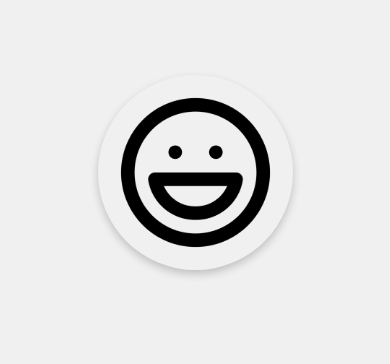
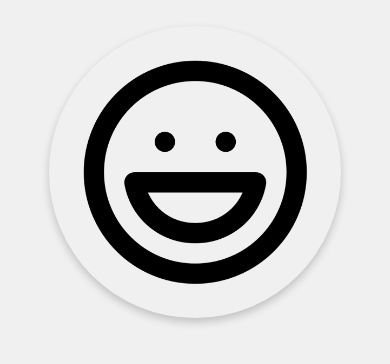
Before and after one commit to denherst/ST-PR, a plain HTML site: page index.html in a window 390 px wide. Shown: the part 250-614 px from the top of the page. Drawn offline with Linux system fonts and the light colour scheme.

Commit message:
Update index.html
editing width & height to proper phone size

```diff
--- a/index.html
+++ b/index.html
@@ -14,8 +14,8 @@
 			background-color: #f0f0f0;
 		}
 		.button {
-			width: 50vw;
-			height: 50vw;
+			width: 75vw;
+			height: 75vw;
 			border-radius: 50%;
 			background-image: url('btn.png');
 			background-size: cover;
```
